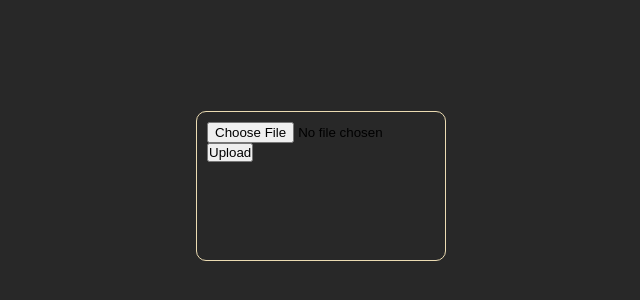
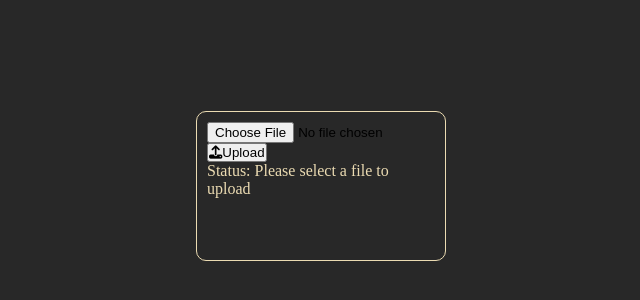
Before and after one commit to jaimetrovoada/gruv-it, a React (Create React App) app in the folder client/: page / in a window 1280 px wide. Shown: the part 202-502 px from the top of the page, without its empty margins (319-959 px from the left). Built offline with nearby package versions, Linux system fonts and the light colour scheme.

Commit message:
modify upload logic

```diff
--- a/client/src/App.tsx
+++ b/client/src/App.tsx
@@ -4,10 +4,13 @@ import "./index.css";
 
 function App() {
   const [fileSelected, setSelectedFile] = React.useState<File>();
-  const [uploadSuccess, setUploadSuccess] = React.useState<boolean>(false);
+  const [uploadSuccess, setUploadSuccess] = React.useState<boolean>();
   const [gruvFile, setGruvFile] = React.useState<any>();
+  const [isLoading, setIsLoading] = React.useState<boolean>(false);
 
   const onFileChange = (e: React.ChangeEvent<HTMLInputElement>) => {
+    setUploadSuccess(undefined);
+    setGruvFile(undefined);
     if (e.target.files && e.target.files[0]) {
       setSelectedFile(e.target.files[0]);
     }
@@ -17,24 +20,25 @@ function App() {
     if (fileSelected) {
       const formData = new FormData();
       formData.append("uploadImg", fileSelected, fileSelected.name);
+      setIsLoading(true);
 
       axios
         .post(`${process.env.REACT_APP_UPLOADER_SERVER}/upload`, formData)
         .then((res) => {
           console.log(res);
           setUploadSuccess(true);
-          console.log("Upload Success", uploadSuccess);
-          alert("File Upload success");
         })
         .catch((err) => {
-          alert("File Upload Error");
           console.log(err);
-        });
+          setUploadSuccess(false);
+        })
+        .finally(() => setIsLoading(false));
     }
 
     console.log(fileSelected);
   };
 
+  console.log("Upload Success", uploadSuccess);
   React.useEffect(() => {
     if (uploadSuccess) {
       axios({
@@ -51,7 +55,27 @@ function App() {
           console.log(err);
         });
     }
-  }, [uploadSuccess, fileSelected]);
+  }, [fileSelected?.name, uploadSuccess]);
+
+  console.log({ isLoading });
+  const getStatus = (): string => {
+    if (fileSelected && isLoading === false && uploadSuccess !== true) {
+      return "Click upload";
+    }
+    if (isLoading === true) {
+      return "Uploading...";
+    }
+    if (isLoading === false && uploadSuccess === true) {
+      return "Uploaded successfully";
+    }
+
+    if (isLoading === false && uploadSuccess === false) {
+      return "Couldn't upload your file, please try again.";
+    }
+
+    return "Please select a file to upload";
+  };
+  console.log({ gruvFile });
 
   return (
     <div className="App">
@@ -70,9 +94,19 @@ function App() {
           />
 
           <button className="btn btn-upload" onClick={onFileUpload}>
+            <i className="fa fa-upload" />
             Upload
           </button>
         </label>
+        <span>Status: {getStatus()}</span>
+        {isLoading ? (
+          <>
+            <i
+              className="fa fa-spinner fa-spin fa-3x fa-fw"
+              style={{ color: "#ebdbb2" }}
+            />
+          </>
+        ) : null}
       </div>
       <div className="container--files">
         {fileSelected && (
@@ -83,15 +117,14 @@ function App() {
         {gruvFile ? (
           <div>
             <img src={gruvFile} alt="Upload" />
-            <div className="buttonContainer">
-              <a
-                download
-                href={`${process.env.REACT_APP_UPLOADER_SERVER}/image?file=gruvbox_${fileSelected?.name}`}
-              >
-                <i className="fa fa-download" />
-                download
-              </a>
-            </div>
+            <a
+              className="buttonContainer"
+              download={`gruv_${fileSelected?.name}`}
+              href={gruvFile}
+            >
+              <i className="fa fa-download" />
+              &nbsp;Download
+            </a>
           </div>
         ) : null}
       </div>
```
